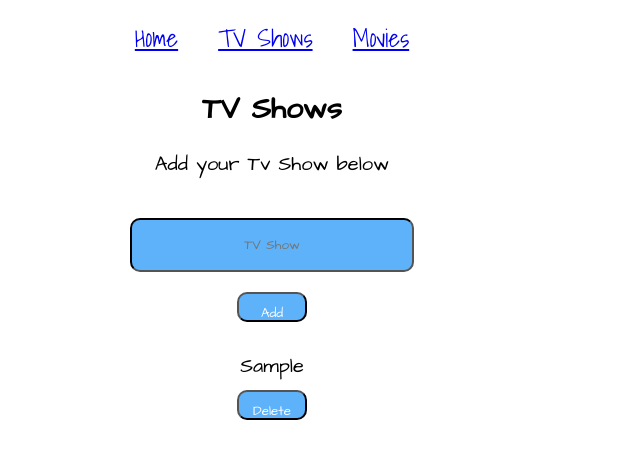
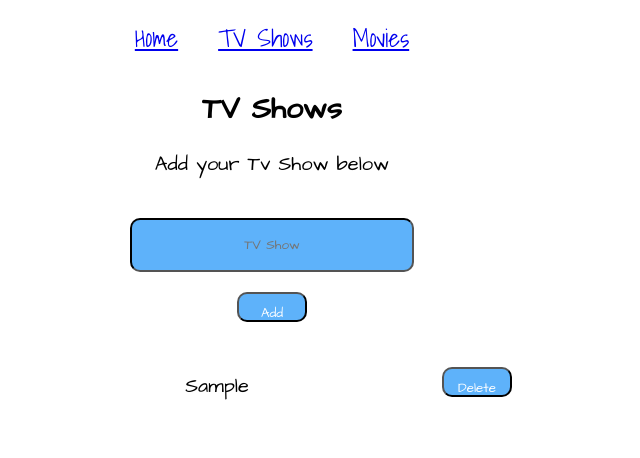
Before and after one commit to toddpolak/fsw-130-team-project, a React (Create React App) app: page /tvshows in a window 1280 px wide. Both pictures are taken after typing "Sample" into the empty fields and a click on the button "Add". Shown: the top 458 px of the page, without its empty margins (368-1008 px from the left). Built offline with nearby package versions, Linux system fonts and the light colour scheme.

Commit message:
Todd Branch Commit

```diff
--- a/src/apps/App.css
+++ b/src/apps/App.css
@@ -113,4 +113,17 @@ button {
     font-family: 'Architects Daughter', cursive;
     font-size: 20px;
     margin: auto;
+    width: 550px;
 }
+
+.display-item {
+    display: inline-block;
+    width: 400px;
+    padding: 5px;
+}
+
+.delete-btn {
+    display: inline-block;
+    width: 100px;
+    padding: 5px;
+}
--- a/src/pages/Movies.js
+++ b/src/pages/Movies.js
@@ -18,8 +18,11 @@ function Movies({ dispatch, store }) {
 
     function handleSubmit(e) {
         e.preventDefault()
-        dispatch(addMovie(input))
-        setInput(initInput)
+
+        if (input.title !== '') {
+            dispatch(addMovie(input))
+            setInput(initInput)
+        }
     }
 
     return (
@@ -38,8 +41,8 @@ function Movies({ dispatch, store }) {
                 <div className='display-list'>
                 {store.movies.map((movie, index) =>
                     <div key={index}>
-                        <div>{movie.title}</div>
-                        <div>
+                        <div className='display-item'>{movie.title}</div>
+                        <div className='delete-btn'>
                             <button onClick={() => { dispatch(deleteMovie(index)) }}>
                                 Delete
                             </button>
--- a/src/pages/TvShows.js
+++ b/src/pages/TvShows.js
@@ -18,8 +18,11 @@ function TvShows({ dispatch, store }) {
 
     function handleSubmit(e) {
         e.preventDefault()
-        dispatch(addTvShow(input))
-        setInput(initInput)
+
+        if (input.title !== '') {
+            dispatch(addTvShow(input))
+            setInput(initInput)
+        }
     }
 
     return (
@@ -38,8 +41,8 @@ function TvShows({ dispatch, store }) {
             <div className='display-list'>
                 {store.tvShows.map((tvShow, index) =>
                     <div key={index}>
-                        <div>{tvShow.title}</div>
-                        <div>
+                        <div className='display-item'>{tvShow.title}</div>
+                        <div className='delete-btn'>
                             <button onClick={() => {dispatch(deleteTvShow(index))}}>
                                     Delete
                             </button>
```
Also changed, not shown: 1 other file (tests, documents, lock files or other folders).
